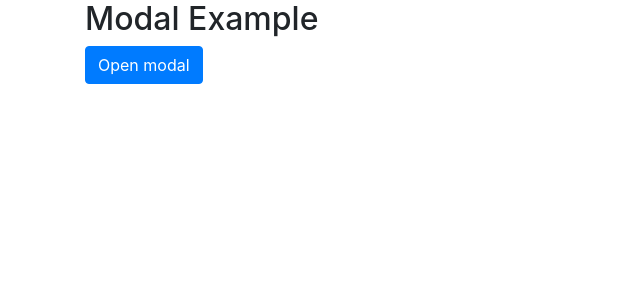
After one commit to dochien0204/PHP_BTL, a PHP site: page /modal.php in a window 1280 px wide. The commit adds this page. Shown: the top 300 px of the page, without its empty margins (0-640 px from the left). Run offline with PHP 8.4, Linux system fonts and the light colour scheme.

```diff
--- a/admin/header.php
+++ b/admin/header.php
@@ -14,7 +14,7 @@
 <head>
   <meta charset="utf-8">
   <meta http-equiv="X-UA-Compatible" content="IE=edge">
-  <title>AdminLTE 2 | Blank Page</title>
+  <title>ADMIN PAGE</title>
   <!-- Tell the browser to be responsive to screen width -->
   <meta content="width=device-width, initial-scale=1, maximum-scale=1, user-scalable=no" name="viewport">
   <!-- Bootstrap 3.3.7 -->
--- /dev/null
+++ b/modal.php
@@ -0,0 +1,49 @@
+<!DOCTYPE html>
+<html lang="en">
+<head>
+  <title>Bootstrap Example</title>
+  <meta charset="utf-8">
+  <meta name="viewport" content="width=device-width, initial-scale=1">
+  <link rel="stylesheet" href="https://cdn.jsdelivr.net/npm/bootstrap@4.6.2/dist/css/bootstrap.min.css">
+  <script src="https://cdn.jsdelivr.net/npm/jquery@3.6.4/dist/jquery.slim.min.js"></script>
+  <script src="https://cdn.jsdelivr.net/npm/popper.js@1.16.1/dist/umd/popper.min.js"></script>
+  <script src="https://cdn.jsdelivr.net/npm/bootstrap@4.6.2/dist/js/bootstrap.bundle.min.js"></script>
+</head>
+<body>
+
+<div class="container">
+  <h2>Modal Example</h2>
+  <!-- Button to Open the Modal -->
+  <button type="button" class="btn btn-primary" data-toggle="modal" data-target="#myModal">
+    Open modal
+  </button>
+
+  <!-- The Modal -->
+  <div class="modal" id="myModal">
+    <div class="modal-dialog">
+      <div class="modal-content">
+
+        <!-- Modal Header -->
+        <div class="modal-header">
+          <h4 class="modal-title">Modal Heading</h4>
+          <button type="button" class="close" data-dismiss="modal">&times;</button>
+        </div>
+
+        <!-- Modal body -->
+        <div class="modal-body">
+          Modal body..
+        </div>
+
+        <!-- Modal footer -->
+        <div class="modal-footer">
+          <button type="button" class="btn btn-danger" data-dismiss="modal">Close</button>
+        </div>
+
+      </div>
+    </div>
+  </div>
+
+</div>
+
+</body>
+</html>
```
Also changed, not shown: header-modal.php (added, +17 -0 lines), login.php (+34 -9 lines).
